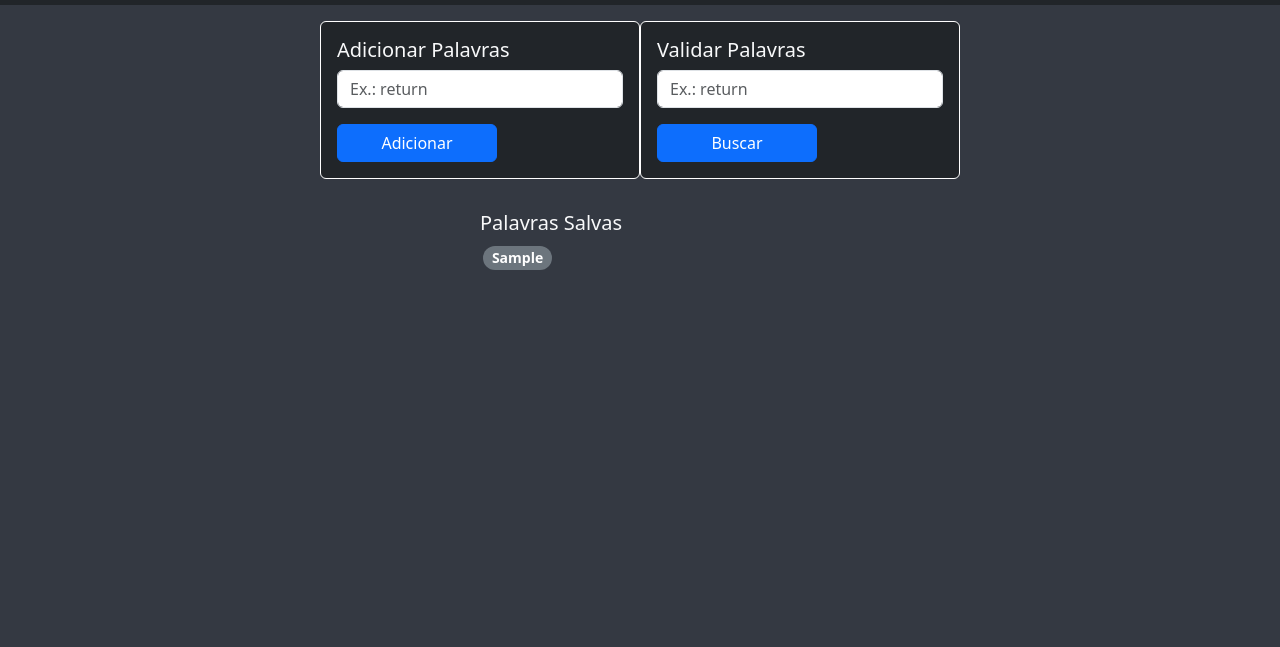
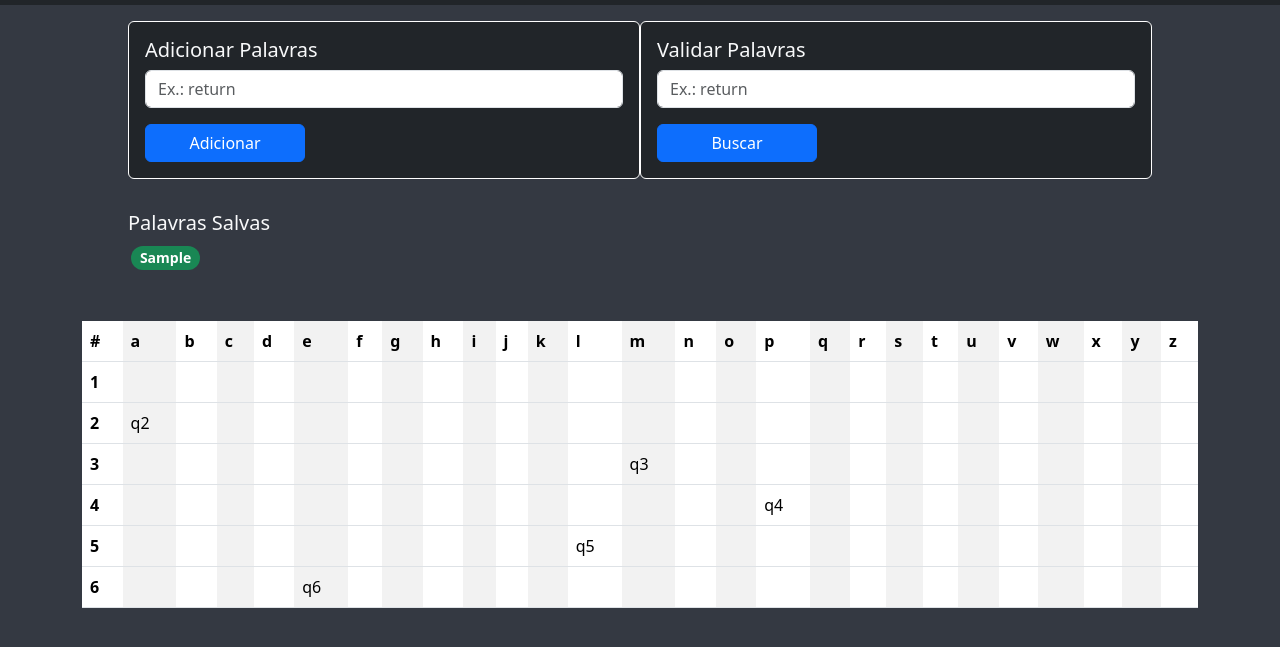
Before and after one commit to Lowez/AnalisadorLexico, a plain HTML site: page index.html in a window 1280 px wide. Both pictures are taken after typing "Sample" into the empty fields and a click on the input "Adicionar". Shown: the part 105-752 px from the top of the page. Drawn offline with nearby package versions, Linux system fonts and the light colour scheme.

Commit message:
adicionando tabela para a primeira palavra

```diff
--- a/index.html
+++ b/index.html
@@ -39,6 +39,9 @@
         <div id="savedWords">
             <h5 class="text-light">Palavras Salvas</h5>
         </div>
+        <div class="container mt-5">
+            <!-- Tabela será adicionada aqui -->
+        </div>
     </main>
 </body>
 </html>
--- a/src/script.js
+++ b/src/script.js
@@ -1,5 +1,11 @@
 let palavras = [];
-let colors= ['primary', 'info','warning', 'danger', 'success', 'success', 'secondary']
+let palavrasQtd = 0;
+let eventosNumbers = [];
+fillEventosNumbers();
+let currentEventoIndex = 1;
+
+const colors= ['primary', 'info','warning', 'danger', 'success', 'success', 'secondary']
+const alfabeto = ['a', 'b', 'c', 'd', 'e', 'f', 'g', 'h', 'i', 'j', 'k', 'l', 'm', 'n', 'o', 'p', 'q', 'r', 's', 't', 'u', 'v', 'w', 'x', 'y', 'z'];
 
 $(document).ready(function() {
     $('#addWord').click(function() {
@@ -8,22 +14,88 @@ $(document).ready(function() {
             return;
         }
 
-        palavras.push(palavraNova);
+        let palavra = [];
 
-        listWords(palavraNova);
+        for (let i = 0; i < palavraNova.length; i++) {
+            palavras.push({
+                letra: palavraNova[i],
+                evento: 'q' + eventosNumbers[currentEventoIndex]
+            });
+            currentEventoIndex++;
+        }
+
+        console.log(palavras)
+
+        // palavras.push(palavra);
+        palavrasQtd++;
+
+        listWord(palavraNova);
+
+        if (palavrasQtd == 1) {
+            createTable();
+        }
 
         $('#addWordInput').val('');
     });
 
-    $('#searchWord').click(function() {
+    $('#searchWord').click(function(word = "") {
         console.log("Palavra buscada")
         $('#searchWordInput').val('');
     });
+
+    $("#searchWordInput").bind("change paste keyup", function() {
+        let letraDigitada = $(this).val();
+
+
+     });
 });
 
-function listWords(palavraNova) {
+function listWord(palavraNova) {
     let colorIndex = Math.floor(Math.random() * colors.length);
     let color = colors[colorIndex]
-    console.log(color)
     $("#savedWords").append(`<span class="badge rounded-pill text-bg-${color}">${palavraNova}</span>`);
 }
+
+function fillEventosNumbers() {
+    for (let i = 0; i < 100; i++) {
+        eventosNumbers.push(i);
+    }
+}
+
+function createTable() {
+    const data = [
+        { nome: 'João', idade: 25, cidade: 'São Paulo' },
+        { nome: 'Maria', idade: 30, cidade: 'Rio de Janeiro' },
+        { nome: 'Carlos', idade: 22, cidade: 'Belo Horizonte' }
+    ];
+
+    // Seleciona o contêiner onde a tabela será inserida
+    const tableContainer = $('.container');
+
+    // Cria a tabela com classes Bootstrap
+    const table = $('<table>').addClass('table table-striped-columns');
+
+    // Cria o cabeçalho da tabela
+    const headerRow = $('<tr>');
+    headerRow.append($('<th>').text('#'));
+    alfabeto.forEach(letra => {
+        headerRow.append($('<th>').text(letra)); // Adiciona um cabeçalho para cada letra do alfabeto
+    });
+    table.append($('<thead>').append(headerRow));
+
+    // Preenche a tabela com os dados
+    const tbody = $('<tbody>');
+    palavras.forEach((item, index) => {
+        const row = $('<tr>');
+        row.append($('<th>').text(index + 1)); // Adiciona o índice
+        alfabeto.forEach(letra => {
+            const valor = letra === item.letra ? item.evento : ''; // Obtém o valor do evento se a letra corresponder
+            row.append($('<td>').text(valor));
+        });
+        tbody.append(row);
+    });
+    table.append(tbody);
+
+    // Adiciona a tabela ao contêiner
+    tableContainer.append(table);
+}
--- a/src/style.css
+++ b/src/style.css
@@ -1,3 +1,8 @@
+* {
+    margin: 0;
+    padding: 0;
+}
+
 html {
     height: 100%;
     width: 100%;
@@ -22,8 +27,8 @@ main {
 
 .words-inputs {
     display: flex;
-    justify-content: space-around;
-    padding: 1em 20em 1em 20em;
+    justify-content: space-between;
+    padding: 1em 10%;
 }
 
 .insere-palavras, .busca-palavras {
@@ -31,10 +36,19 @@ main {
 }
 
 #savedWords {
-    padding: 1em 30em;
+    margin: 1em 6% 1em 10%;
 }
 
 #savedWords span {
     margin: 0.2em;
     font-size: 14px;
 }
+
+#automato {
+    margin: 1em 6% 1em 10%;
+}
+
+#automato th {
+    font-size: 14px;
+    width: 1%;
+}
```
